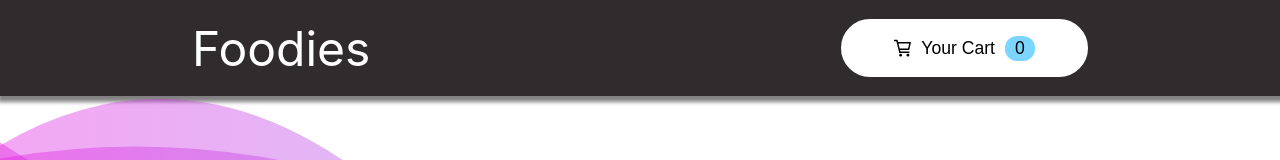
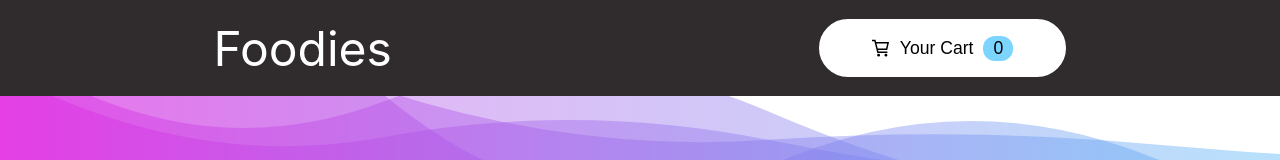
Before and after one commit to UtkarshSingh22/Food-Order-App, a React (Create React App) app: page / in a window 1280 px wide. Shown: the top 160 px of the page. Built offline with nearby package versions, Linux system fonts and the light colour scheme.

Commit message:
Fix header position

```diff
--- a/src/Components/NavBar/NavBar.module.css
+++ b/src/Components/NavBar/NavBar.module.css
@@ -3,10 +3,12 @@
     display: flex;
     min-height: 50px;
     height: 12vh;
-    justify-content: space-between;
+    justify-content: space-around;
     align-items: center;
-    padding: 0 15vw;
-    box-shadow: 2px 2px 4px 4px grey;
+    position: fixed;
+    top: 0;
+    left: 0;
+    width: 100%;
 }
 
 .name {
```
